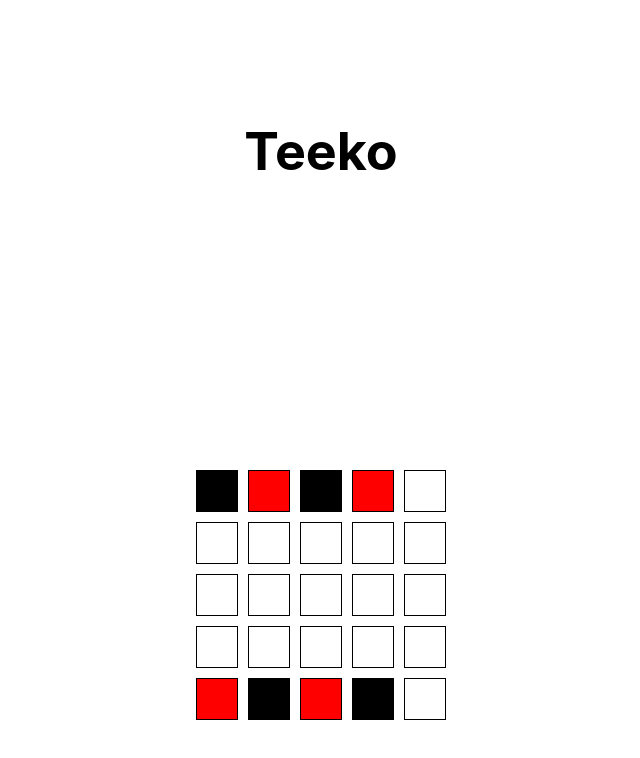
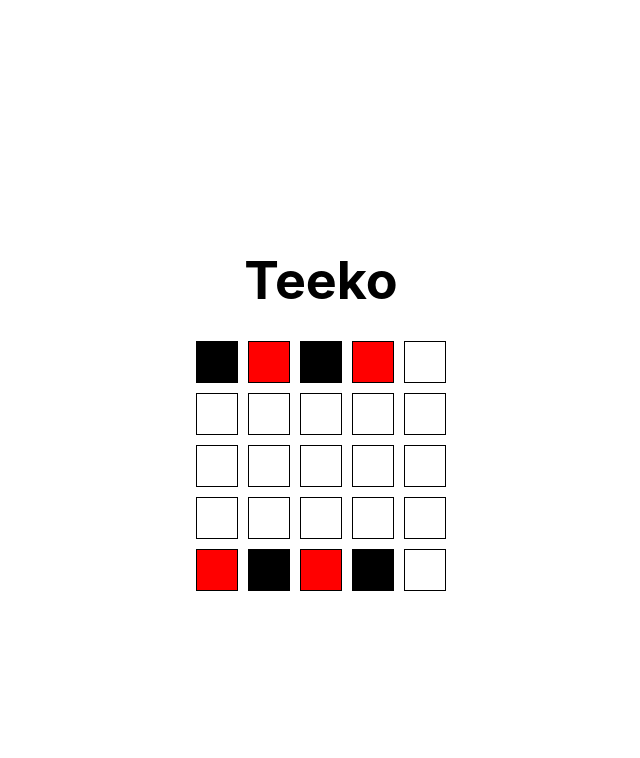
Before and after one commit to eb16/teeko-online, a React (Create React App) app: page / in a window 1280 px wide. Shown: the top 758 px of the page, without its empty margins (319-959 px from the left). Built offline with nearby package versions, Linux system fonts and the light colour scheme.

Commit message:
Removes unnecessary heigth to logo

```diff
--- a/src/App.css
+++ b/src/App.css
@@ -3,7 +3,6 @@
 }
 
 .App-logo {
-  height: 40vmin;
   pointer-events: none;
 }
 
@@ -31,9 +30,9 @@
     transform: translateY(0);
   }
   50% {
-    transform: translateY(10px)
+    transform: translateY(10px);
   }
   100% {
-    transform: translateY(0px)
+    transform: translateY(0px);
   }
 }
```
